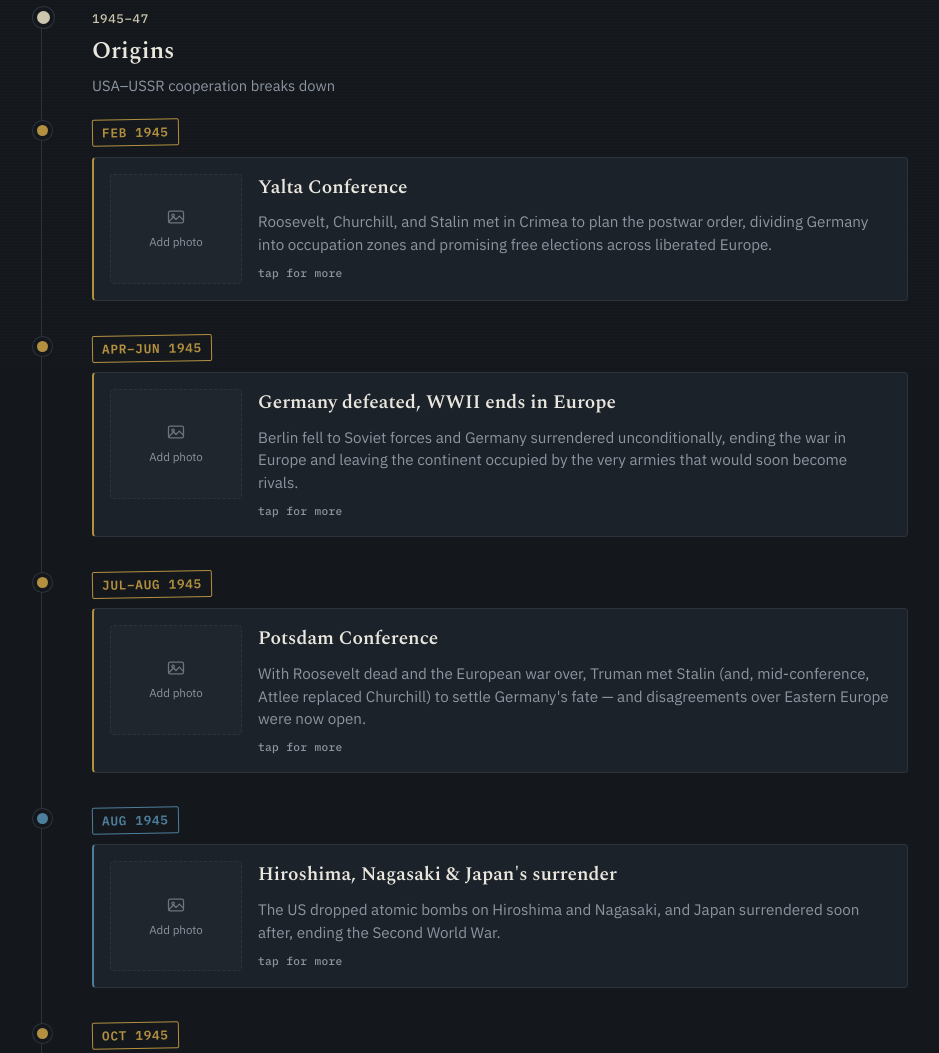
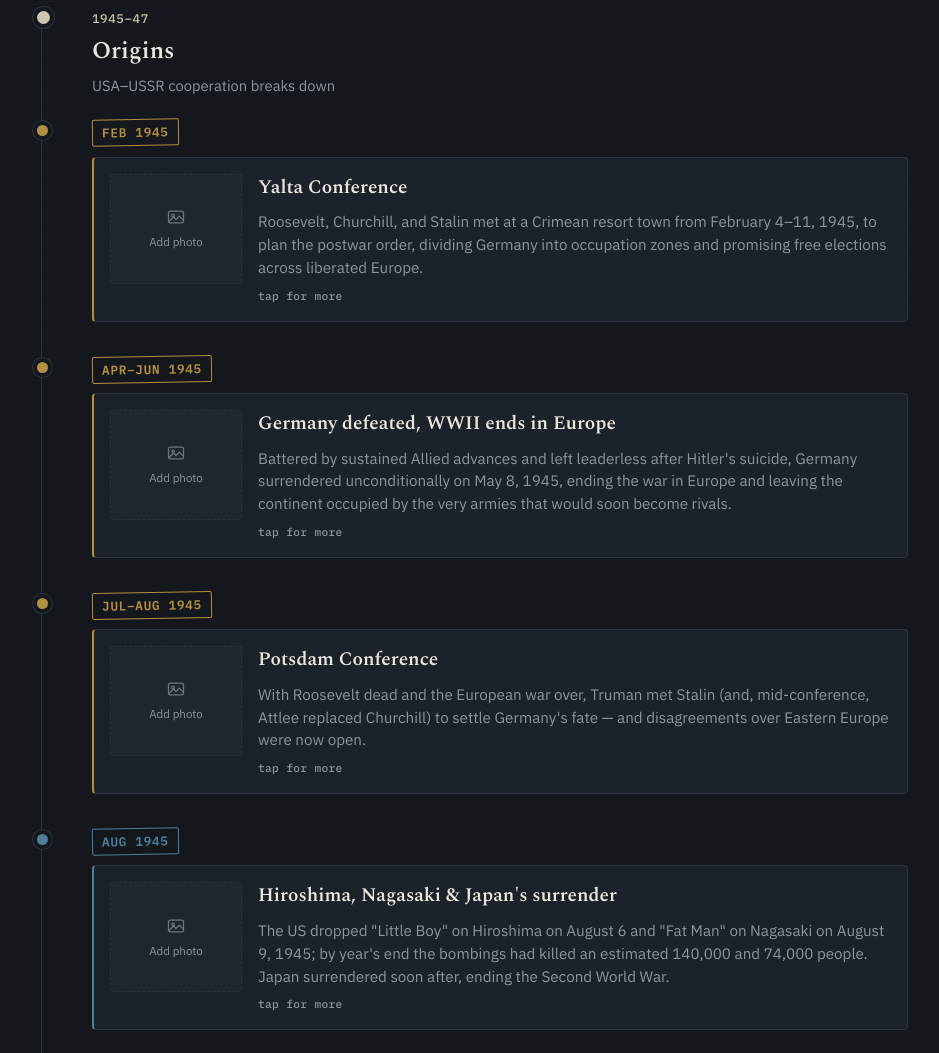
Before and after one commit to Meher-Parnika-Kotay/Cold-War-Timeline, a plain HTML site: page index.html in a window 1280 px wide. Shown: the part 435-1488 px from the top of the page, without its empty margins (168-1107 px from the left). Drawn offline with nearby package versions, Linux system fonts and the light colour scheme.

Commit message:
Update index.html

```diff
--- a/index.html
+++ b/index.html
@@ -296,17 +296,17 @@ const phases = [
 
 const events = [
   {phase:1, label:"FEB 1945", title:"Yalta Conference", camp:"global",
-    summary:"Roosevelt, Churchill, and Stalin met in Crimea to plan the postwar order, dividing Germany into occupation zones and promising free elections across liberated Europe.",
+    summary:"Roosevelt, Churchill, and Stalin met at a Crimean resort town from February 4–11, 1945, to plan the postwar order, dividing Germany into occupation zones and promising free elections across liberated Europe.",
     detail:"Those election promises for Eastern Europe went largely unfulfilled. Yalta is usually remembered as the last real moment of wartime cooperation before the alliance began splitting into rival camps."},
   {phase:1, label:"APR–JUN 1945", title:"Germany defeated, WWII ends in Europe", camp:"global",
-    summary:"Berlin fell to Soviet forces and Germany surrendered unconditionally, ending the war in Europe and leaving the continent occupied by the very armies that would soon become rivals.",
+    summary:"Battered by sustained Allied advances and left leaderless after Hitler's suicide, Germany surrendered unconditionally on May 8, 1945, ending the war in Europe and leaving the continent occupied by the very armies that would soon become rivals.",
     detail:"The absence of a common enemy removed the main reason the US and USSR had been cooperating at all, and disagreements over Germany's future surfaced almost immediately."},
   {phase:1, label:"JUL–AUG 1945", title:"Potsdam Conference", camp:"global",
     summary:"With Roosevelt dead and the European war over, Truman met Stalin (and, mid-conference, Attlee replaced Churchill) to settle Germany's fate — and disagreements over Eastern Europe were now open.",
     detail:"Truman also quietly told Stalin about a powerful new weapon the US had just tested, a moment that would matter within weeks."},
   {phase:1, label:"AUG 1945", title:"Hiroshima, Nagasaki & Japan's surrender", camp:"west",
-    summary:"The US dropped atomic bombs on Hiroshima and Nagasaki, and Japan surrendered soon after, ending the Second World War.",
-    detail:"The USSR had not been consulted and saw the bombings partly as a message aimed at Moscow, not just Tokyo — a demonstration of a weapon the Soviets did not yet have. It sharply accelerated their own bomb program."},
+    summary:"The US dropped \"Little Boy\" on Hiroshima on August 6 and \"Fat Man\" on Nagasaki on August 9, 1945; by year's end the bombings had killed an estimated 140,000 and 74,000 people. Japan surrendered soon after, ending the Second World War.",
+    detail:"Why the bombs were used when they were is still genuinely debated among historians. The traditional view holds they were meant to force a fast Japanese surrender and avoid a costly invasion. Others argue Washington was also signaling its new power to Moscow, since the Soviets had not been consulted and had no comparable weapon yet — a reading some call \"atomic diplomacy.\" Either way, the demonstration sharply accelerated the Soviet bomb program."},
   {phase:1, label:"OCT 1945", title:"United Nations established", camp:"global",
     summary:"Fifty-one founding states created the UN to prevent another world war, with the US, USSR, UK, France, and China holding permanent Security Council seats.",
     detail:"The veto power given to each permanent member meant the UN could rarely act directly against either superpower's interests — a limitation that shaped the whole Cold War."},
@@ -314,28 +314,28 @@ const events = [
     summary:"Stalin gave a speech to Soviet voters describing capitalism and communism as fundamentally incompatible, a sharp ideological line drawn just months after the war ended.",
     detail:"American officials, including diplomat George Kennan, read it as confirmation that peaceful coexistence with the USSR was not realistic, feeding directly into the containment strategy that followed."},
   {phase:1, label:"MAR 1946", title:"Churchill's \"Iron Curtain\" speech", camp:"west",
-    summary:"In Fulton, Missouri, Winston Churchill warned that an iron curtain had descended across the continent, giving the emerging standoff its lasting name.",
+    summary:"In a speech at Westminster College in Fulton, Missouri — with Truman himself in the audience — Winston Churchill warned that an iron curtain had descended across the continent, giving the emerging standoff its lasting name.",
     detail:"Churchill was out of office by then, but delivering the speech with Truman seated beside him signaled where American opinion was heading."},
   {phase:2, label:"MAR 1947", title:"Truman Doctrine", camp:"west",
     summary:"Truman asked Congress to fund aid to Greece and Turkey, pledging that the US would support free peoples resisting outside pressure or armed minorities.",
     detail:"This set the template for containment: rather than simply defending its own borders, the US would work to stop communism from spreading anywhere it threatened to take hold."},
   {phase:2, label:"JUN 1947", title:"Marshall Plan announced", camp:"west",
-    summary:"Washington committed billions of dollars to rebuild Western Europe's economies, aiming to remove the poverty that made communism politically attractive.",
+    summary:"Washington committed roughly $13 billion, under a program officially named the European Recovery Program, to rebuild Western Europe's economies — an idea first laid out in a speech at Harvard — aiming to remove the poverty that made communism politically attractive.",
     detail:"The Soviets refused to take part and pressured Eastern Bloc states to reject the aid too, hardening the economic line splitting the continent in two."},
   {phase:2, label:"SEP 1947", title:"Cominform established", camp:"east",
-    summary:"The USSR created the Communist Information Bureau to coordinate the policies of communist parties across Europe, its answer to the Marshall Plan.",
+    summary:"The USSR created the Communist Information Bureau (Cominform) to coordinate the policies of communist parties across Europe, explicitly in response to the Marshall Plan and Truman Doctrine.",
     detail:"Cominform signaled that Moscow intended to keep tight ideological control over the communist movement rather than allow national variations."},
   {phase:2, label:"FEB 1948", title:"Communist takeover of Czechoslovakia", camp:"east",
     summary:"Communists seized full control of the Czechoslovak government in a coup, ending the country's status as one of the last coalition governments in Eastern Europe.",
     detail:"The takeover shocked Western opinion and gave real urgency to the Marshall Plan and the push toward a formal Western military alliance."},
   {phase:2, label:"JUN 1948 – MAY 1949", title:"Berlin Blockade & Airlift", camp:"global",
     summary:"The Soviets cut off Western road and rail access to West Berlin, and the Western allies responded by flying in supplies for nearly a year rather than abandon the city.",
-    detail:"The airlift delivered over two million tons of food, coal, and fuel before Moscow lifted the blockade in May 1949. It confirmed Berlin as the Cold War's most dangerous flashpoint."},
+    detail:"It began after the Western Allies moved that March to merge their occupation zones into a single economic unit — a step the Soviet representative protested by walking out of the Allied Control Council, followed soon after by the blockade. The airlift delivered over two million tons of food, coal, and fuel before Moscow lifted the blockade in May 1949, confirming Berlin as the Cold War's most dangerous flashpoint."},
   {phase:2, label:"APR 1949", title:"NATO established", camp:"west",
     summary:"The US, Canada, and ten Western European states formed a military alliance built on the principle that an attack on one member was an attack on all.",
     detail:"NATO gave containment a permanent military structure, tying American forces to the defense of Western Europe for the rest of the century."},
   {phase:2, label:"AUG 1949", title:"USSR tests its first atomic bomb", camp:"east",
-    summary:"The Soviet Union detonated a nuclear device years ahead of Western intelligence estimates, ending the American nuclear monopoly.",
+    summary:"The Soviet Union detonated a nuclear device code-named \"First Lightning\" at Semipalatinsk in Kazakhstan, years ahead of Western intelligence estimates, ending the American nuclear monopoly.",
     detail:"The test triggered real alarm in Washington and pushed both sides toward developing the far more powerful hydrogen bomb."},
   {phase:2, label:"OCT 1949", title:"People's Republic of China established", camp:"east",
     summary:"Mao Zedong's forces defeated the Nationalist government, and the People's Republic of China was declared, adding the world's most populous country to the communist bloc.",
```
